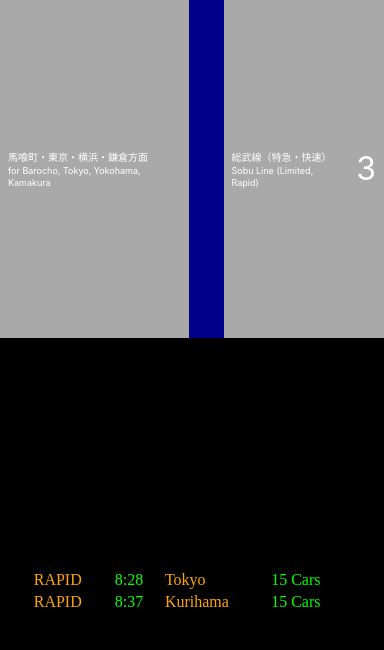
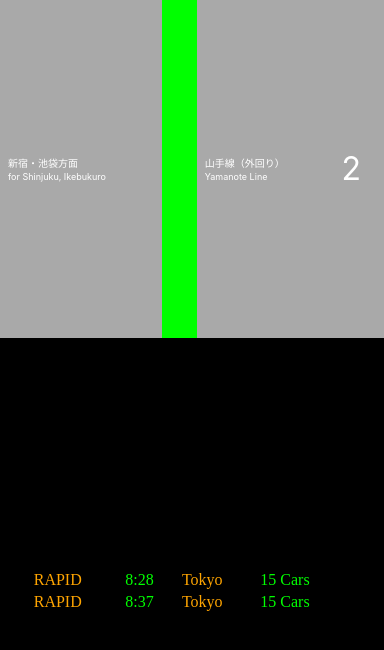
Before and after one commit to keisei1092/DepartureBoard2017Feb, an Electron app: page index.html in a window 384 px wide. Drawn offline with Linux system fonts and the light colour scheme.

Commit message:
separate timetable data from html to javascript model file

```diff
--- a/index.html
+++ b/index.html
@@ -27,19 +27,7 @@
         <tr class="background-black">
           <td colspan="42" class="padding-times">
             <table id="times" class="width-full background-black font-mono text-medium text-lime">
-              <tbody>
-                <tr>
-                  <td class="text-orange bilingual" data-japanese="快速" data-english="RAPID"></td>
-                  <td>8:28</td>
-                  <td class="text-orange bilingual" data-japanese="東京" data-english="Tokyo"></td>
-                  <td class="bilingual" data-japanese="15両" data-english="15 Cars"></td>
-                </tr>
-                <tr>
-                  <td class="text-orange bilingual" data-japanese="快速" data-english="RAPID"></td>
-                  <td>8:37</td>
-                  <td class="text-orange bilingual" data-japanese="久里浜" data-english="Kurihama"></td>
-                  <td class="bilingual" data-japanese="15両" data-english="15 Cars"></td>
-                </tr>
+              <tbody id="times-body">
               </tbody>
             </table>
           </td>
--- a/renderer.js
+++ b/renderer.js
@@ -10,6 +10,17 @@
   $('#route-name').html(route.name);
   $('#route-name-sub').html(route.nameSub);
   $('#platform-number').html(route.platformNumber);
+
+  times = require('./times');
+
+  var $firstRow = $('<tr></tr>');
+  $firstRow.append(times[0].map(function(element) { return element.domElement(); }));
+
+  var $secondRow = $('<tr></tr>');
+  $secondRow.append(times[1].map(function(element) { return element.domElement(); }));
+
+  $('#times-body').append($firstRow);
+  $('#times-body').append($secondRow);
 
   function bilingualLabels() {
     $('.bilingual').each(function(index, element) {
--- a/route.js
+++ b/route.js
@@ -1,8 +1,8 @@
 module.exports = {
-  destination: '馬喰町・東京・横浜・鎌倉方面',
-  destinationSub: 'for Barocho, Tokyo, Yokohama, Kamakura',
-  color: 'darkblue',
-  name: '総武線（特急・快速）',
-  nameSub: 'Sobu Line (Limited, Rapid)',
-  platformNumber: '3'
+  destination: '新宿・池袋方面',
+  destinationSub: 'for Shinjuku, Ikebukuro',
+  color: 'lime',
+  name: '山手線（外回り）',
+  nameSub: 'Yamanote Line',
+  platformNumber: '2'
 };
--- /dev/null
+++ b/times.js
@@ -0,0 +1,42 @@
+var TimeTableElement = function(element) {
+    if(!(this instanceof TimeTableElement)) {
+        return new TimeTableElement(element);
+    }
+
+    this.klassName = element.klassName || '';
+    this.dataJapanese = element.dataJapanese || '';
+    this.dataEnglish = element.dataEnglish || '';
+    this.text = element.text || '';
+};
+
+TimeTableElement.prototype.domElement = function() {
+    $td = $('<td></td>');
+    if (this.klassName) {
+      $td.addClass(this.klassName);
+    }
+    if (this.dataJapanese) {
+      $td.data('japanese', this.dataJapanese);
+    }
+    if (this.dataEnglish) {
+      $td.data('english', this.dataEnglish);
+    }
+    if (this.text) {
+      $td.html(this.text);
+    }
+    return $td;
+};
+
+module.exports = [
+  [
+    TimeTableElement({ klassName: 'text-orange bilingual', dataJapanese: '快速', dataEnglish: 'RAPID' }),
+    TimeTableElement({ text: '8:28' }),
+    TimeTableElement({ klassName: 'text-orange bilingual', dataJapanese: '東京', dataEnglish: 'Tokyo' }),
+    TimeTableElement({ klassName: 'bilingual', dataJapanese: '15両', dataEnglish: '15 Cars' })
+  ],
+  [
+    TimeTableElement({ klassName: 'text-orange bilingual', dataJapanese: '快速', dataEnglish: 'RAPID' }),
+    TimeTableElement({ text: '8:37' }),
+    TimeTableElement({ klassName: 'text-orange bilingual', dataJapanese: '東京', dataEnglish: 'Tokyo' }),
+    TimeTableElement({ klassName: 'bilingual', dataJapanese: '15両', dataEnglish: '15 Cars' })
+  ]
+];
```
